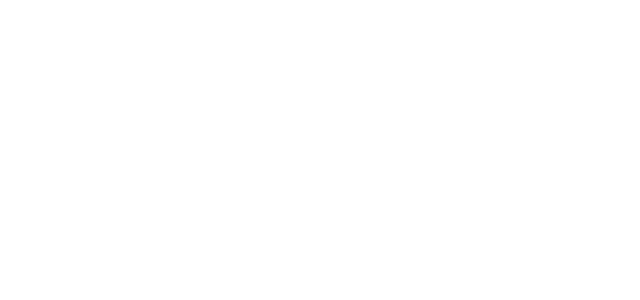
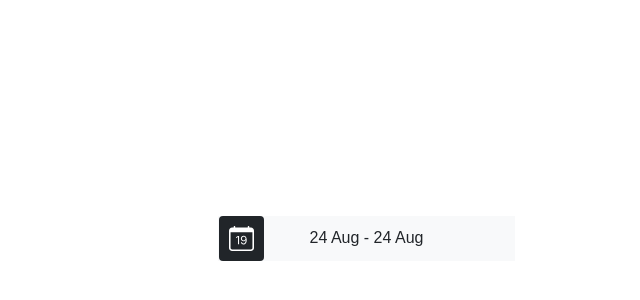
Before and after one commit to dafex301/fullstack-bwa, a React (Create React App) app: page /example in a window 1280 px wide. Shown: the part 154-454 px from the top of the page, without its empty margins (273-913 px from the left). Built offline with nearby package versions, Linux system fonts and the light colour scheme.

Commit message:
finishing calendar

```diff
--- a/src/App.js
+++ b/src/App.js
@@ -1,8 +1,9 @@
-import React from "react";
-import "assets/scss/styles.scss";
-import { BrowserRouter as Router, Route, Switch } from "react-router-dom";
-import LandingPage from "pages/LandingPage";
-import DetailsPage from "pages/DetailsPage";
+import React from 'react';
+import 'assets/scss/styles.scss';
+import { BrowserRouter as Router, Route, Switch } from 'react-router-dom';
+import LandingPage from 'pages/LandingPage';
+import DetailsPage from 'pages/DetailsPage';
+import Example from 'pages/Example';
 
 function App() {
 	return (
@@ -10,7 +11,12 @@
 			<Router>
 				<Switch>
 					<Route exact path="/" component={LandingPage}></Route>
-          <Route path="/details" component={DetailsPage}></Route>
+					<Route
+						exact
+						path="/details"
+						component={DetailsPage}
+					></Route>
+					<Route exact path="/example" component={Example}></Route>
 				</Switch>
 			</Router>
 		</div>
--- a/src/elements/Form/InputDate/index.js
+++ b/src/elements/Form/InputDate/index.js
@@ -8,11 +8,11 @@
 import 'react-date-range/dist/theme/default.css';
 
 import formatDate from 'utils/formatDate';
-import iconCalendar from 'assets/images/ic_calendar.svg';
+import iconCalendar from 'assets/images/icon-calendar.svg';
 
 export default function Date(props) {
 	const { value, placeholder, name } = props;
-	const { isShowed, setIsShowed } = useState(false);
+	const [isShowed, setIsShowed] = useState(false);
 
 	const datePickerChange = (value) => {
 		const target = {
--- /dev/null
+++ b/src/elements/Form/index.js
@@ -0,0 +1,2 @@
+export { default as InputDate } from './InputDate';
+export { default as InputNumber } from './InputNumber';
--- /dev/null
+++ b/src/pages/Example.js
@@ -0,0 +1,36 @@
+import React, { Component } from 'react';
+import { InputDate } from 'elements/Form';
+
+export default class Example extends Component {
+	state = {
+		value: {
+			startDate: new Date(),
+			endDate: new Date(),
+			key: 'selection',
+		},
+	};
+
+	handleChange = (e) => {
+		this.setState({ [e.target.name]: e.target.value });
+	};
+
+	render() {
+		return (
+			<div className="container">
+				<div
+					className="row align-items-center justify-content-center"
+					style={{ height: '100vh' }}
+				>
+					<div className="col-auto">
+						<InputDate
+							max={30}
+							onChange={this.handleChange}
+							name="value"
+							value={this.state.value}
+						/>
+					</div>
+				</div>
+			</div>
+		);
+	}
+}
```
Also changed, not shown: src/assets/images/icon-calendar.svg, 1 other file (tests, documents, lock files or other folders). Lines whose indentation alone changed are shown as unchanged.
